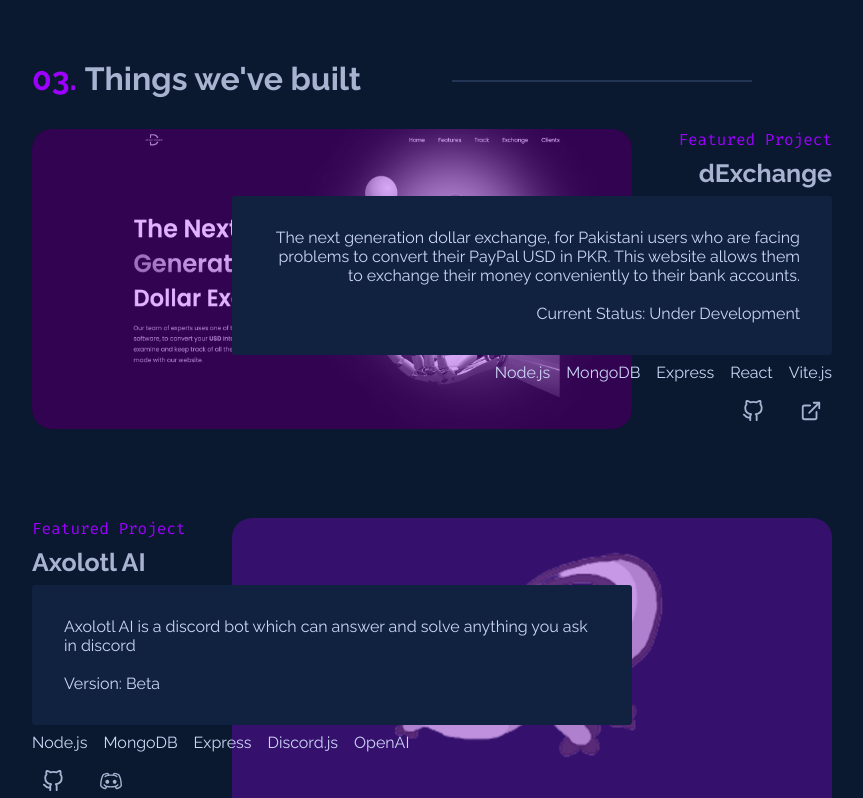
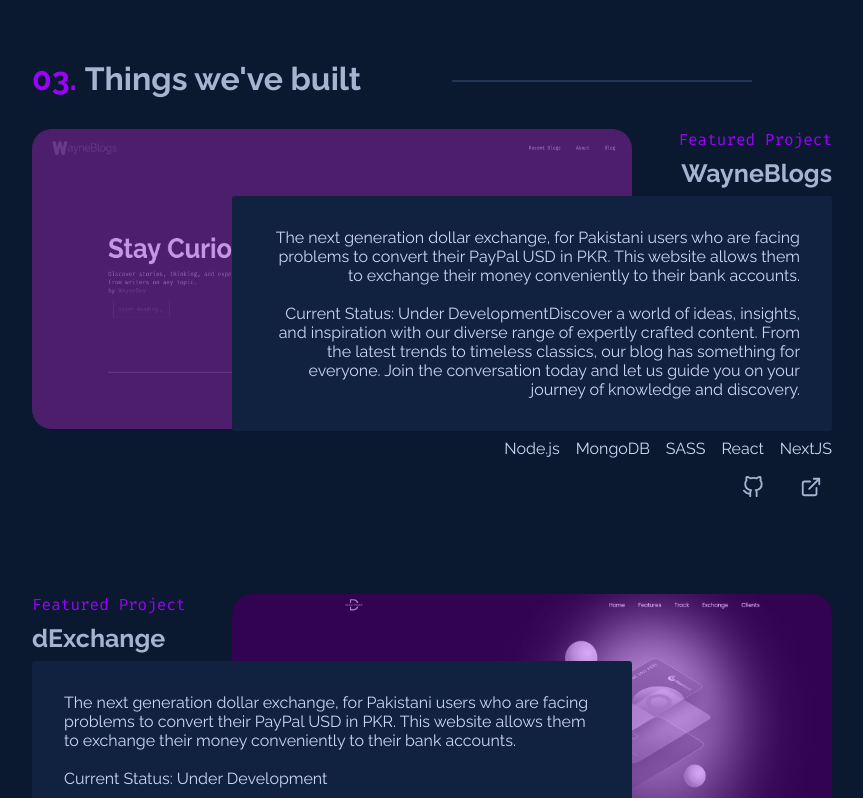
Before and after one commit to AliWayne101/waynecrypt-nextjs, a Next.js app: page / in a window 1280 px wide. Shown: the part 3020-3818 px from the top of the page, without its empty margins (208-1071 px from the left). Built offline with nearby package versions, Linux system fonts and the light colour scheme; no server answers.

Commit message:
added new project

```diff
--- a/src/sections/Projects.tsx
+++ b/src/sections/Projects.tsx
@@ -7,6 +7,31 @@
 
 function Projects() {
     const projData = [
+        {
+            projectImage: "/img/projects/wayneblogs.PNG",
+            projectName: "WayneBlogs",
+            projectLink: "https://wayneblogs.vercel.app/",
+            projectDescription: "The next generation dollar exchange, for Pakistani users who are facing problems to convert their PayPal USD in PKR. This website allows them to exchange their money conveniently to their bank accounts. <br /><br /> Current Status: Under DevelopmentDiscover a world of ideas, insights, and inspiration with our diverse range of expertly crafted content. From the latest trends to timeless classics, our blog has something for everyone. Join the conversation today and let us guide you on your journey of knowledge and discovery.",
+            projectTech: [
+                "Node.js",
+                "MongoDB",
+                "SASS",
+                "React",
+                "NextJS"
+            ],
+            projectExternalLinks: [
+                {
+                    link: "https://github.com/AliWayne101/wayneblogs",
+                    icon: <FiGithub />,
+                    title: "Github"
+                },
+                {
+                    link: "https://wayneblogs.vercel.app/",
+                    icon: <FiExternalLink />,
+                    title: "External Link"
+                }
+            ]
+        },
         {
             projectImage: "/img/projects/dExchange.PNG",
             projectName: "dExchange",
```
Also changed, not shown: public/img/projects/wayneblogs.PNG (added).
